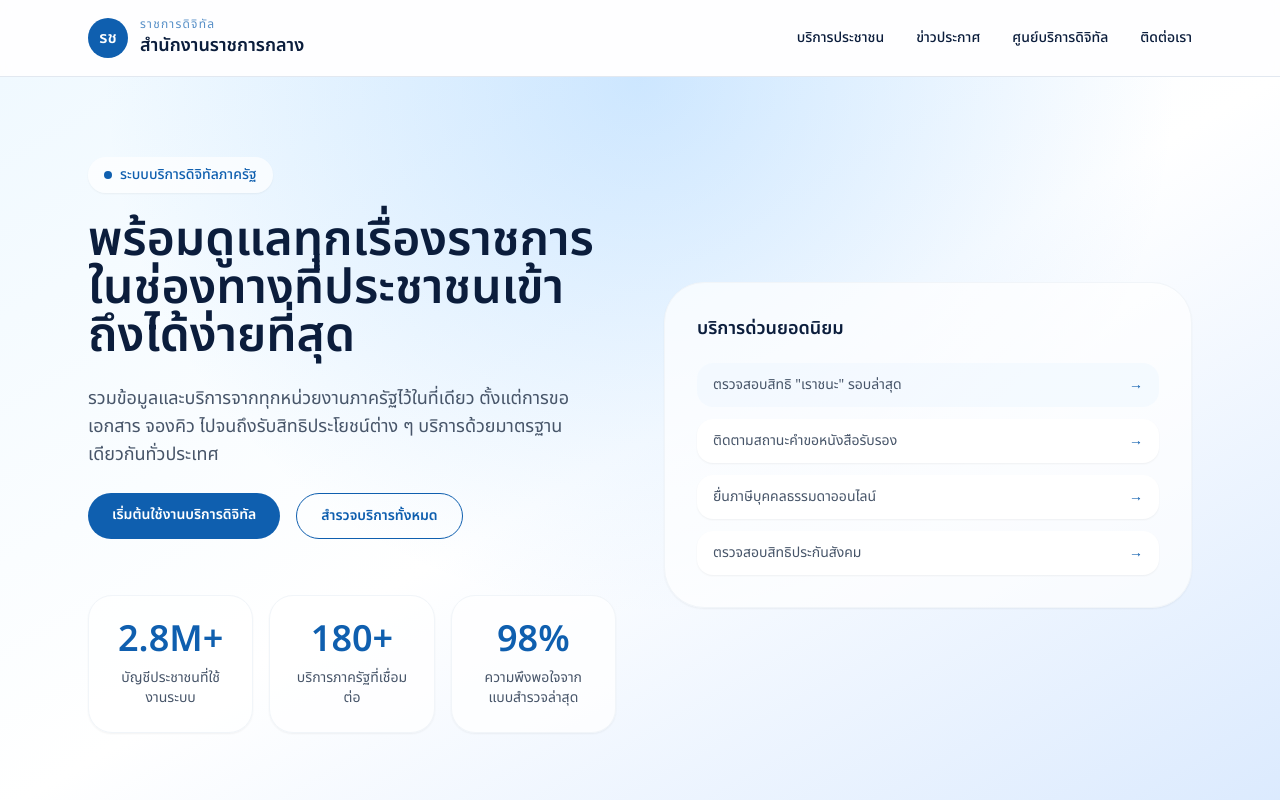
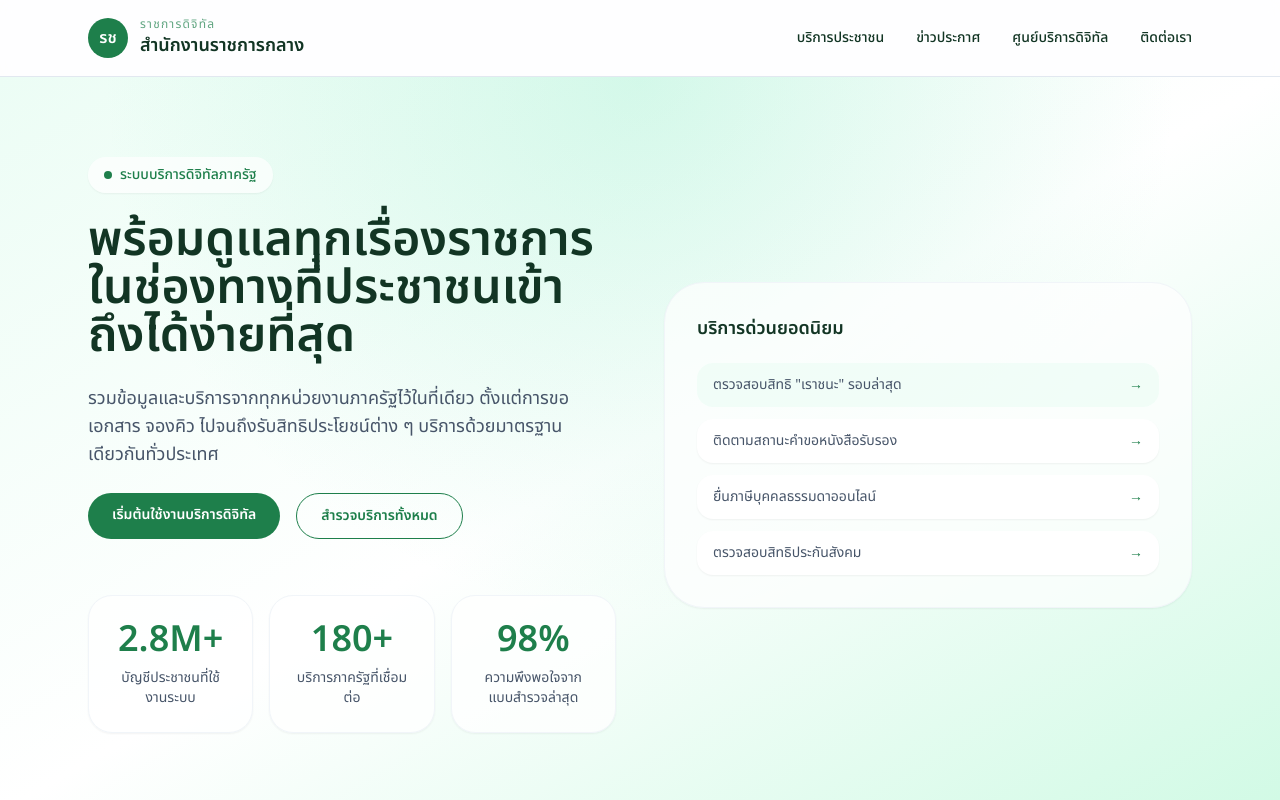
Before and after one commit to DnopPondz/hospital, a Next.js app: page / in a window 1280 px wide. Shown: the top 800 px of the page. Built offline with nearby package versions, Linux system fonts and the light colour scheme.

Commit message:
Switch portal theme to white and green

```diff
--- a/app/page.jsx
+++ b/app/page.jsx
@@ -131,8 +131,8 @@ export default async function HomePage() {
     <div className="flex min-h-screen flex-col">
       <Navbar />
       <main className="flex-1">
-        <section className="relative overflow-hidden bg-gradient-to-br from-sky-50 via-white to-blue-100">
-          <div className="absolute inset-0 bg-[radial-gradient(circle_at_top,_rgba(77,166,255,0.25),_transparent_55%)]" />
+        <section className="relative overflow-hidden bg-gradient-to-br from-emerald-50 via-white to-emerald-100">
+          <div className="absolute inset-0 bg-[radial-gradient(circle_at_top,_rgba(110,231,183,0.25),_transparent_55%)]" />
           <div className="relative mx-auto flex max-w-6xl flex-col gap-12 px-6 py-20 md:flex-row md:items-center">
             <div className="flex-1 space-y-6">
               <span className="inline-flex items-center gap-2 rounded-full bg-white/70 px-4 py-2 text-sm font-medium text-primary shadow-sm">
@@ -163,7 +163,7 @@ export default async function HomePage() {
               <div className="section-wrapper space-y-5 p-8">
                 <h2 className="text-lg font-semibold text-neutral">บริการด่วนยอดนิยม</h2>
                 <ul className="space-y-3 text-sm text-slate-600">
-                  <li className="flex items-center justify-between rounded-2xl bg-sky-50/60 px-4 py-3">
+                  <li className="flex items-center justify-between rounded-2xl bg-emerald-50/60 px-4 py-3">
                     <span>ตรวจสอบสิทธิ "เราชนะ" รอบล่าสุด</span>
                     <span className="text-primary">→</span>
                   </li>
@@ -231,7 +231,7 @@ export default async function HomePage() {
               </div>
               {/* <div className="rounded-3xl bg-gradient-to-br from-primary to-accent p-8 text-white">
                 <h3 className="text-lg font-semibold">ลงทะเบียนใช้งานภายในไม่กี่นาที</h3>
-                <p className="mt-3 text-sm text-sky-50">เข้าสู่ระบบด้วยบัตรประชาชนหรือบัญชีภาครัฐเดิมที่มีอยู่</p>
+                <p className="mt-3 text-sm text-emerald-50">เข้าสู่ระบบด้วยบัตรประชาชนหรือบัญชีภาครัฐเดิมที่มีอยู่</p>
                 <div className="mt-6 flex flex-wrap gap-4">
                   <a href="#" className="rounded-full bg-white/90 px-6 py-3 text-sm font-semibold text-primary transition hover:bg-white">
                     ลงทะเบียนบัญชีใหม่
@@ -264,7 +264,7 @@ export default async function HomePage() {
                   </li>
                 </ul>
               </div>
-              <div className="rounded-3xl border border-sky-200 bg-sky-50/80 p-8 text-neutral">
+              <div className="rounded-3xl border border-emerald-200 bg-emerald-50/80 p-8 text-neutral">
                 <h3 className="text-base font-semibold text-neutral">มาตรฐานความปลอดภัย</h3>
                 <p className="mt-3 text-sm leading-6 text-slate-600">
                   ระบบรักษาความปลอดภัยระดับสากล รองรับการยืนยันตัวตนหลายปัจจัยและการเข้ารหัสข้อมูลทุกขั้นตอน เพื่อปกป้องข้อมูลส่วนบุคคลของประชาชน
@@ -302,7 +302,7 @@ export default async function HomePage() {
                 <h3 className="text-base font-semibold text-neutral">แบบฟอร์มติดต่อออนไลน์</h3>
                 <ContactForm />
               </div>
-              <div className="rounded-3xl border border-sky-200 bg-sky-50/80 p-8 text-sm text-slate-600">
+              <div className="rounded-3xl border border-emerald-200 bg-emerald-50/80 p-8 text-sm text-slate-600">
                 <p>
                   *ข้อมูลทุกอย่างจะถูกจัดเก็บตามมาตรฐาน PDPA และใช้เพื่อการให้บริการตามที่ระบุเท่านั้น สามารถตรวจสอบนโยบายความเป็นส่วนตัวได้ที่ศูนย์ข้อมูลเปิด
                 </p>
--- a/components/ServiceCard.jsx
+++ b/components/ServiceCard.jsx
@@ -91,7 +91,7 @@ export default function ServiceCard({ icon, title, description, details }) {
               ))}
 
               {highlights.length > 0 && (
-                <div className="rounded-2xl bg-sky-50/70 p-5 text-slate-600 shadow-inner">
+                <div className="rounded-2xl bg-emerald-50/70 p-5 text-slate-600 shadow-inner">
                   <h4 className="text-sm font-semibold text-primary">หัวข้อสำคัญที่ควรรู้</h4>
                   <ul className="mt-3 list-inside list-disc space-y-2 text-sm leading-6 text-slate-600">
                     {highlights.map((item, index) => (
--- a/tailwind.config.js
+++ b/tailwind.config.js
@@ -7,15 +7,15 @@ module.exports = {
   theme: {
     extend: {
       colors: {
-        primary: '#0f5faf',
-        accent: '#4da6ff',
-        neutral: '#0b1d3c'
+        primary: '#1e7f4b',
+        accent: '#6ee7b7',
+        neutral: '#123524'
       },
       fontFamily: {
         sans: ['"Noto Sans Thai"', 'sans-serif']
       },
       boxShadow: {
-        card: '0 20px 40px -24px rgba(15, 95, 175, 0.4)'
+        card: '0 20px 40px -24px rgba(30, 127, 75, 0.4)'
       }
     }
   },
```
